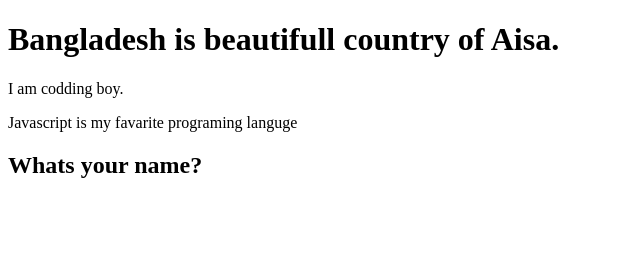
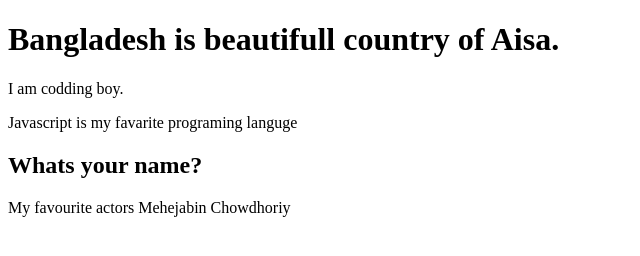
Before and after one commit to ShakilBepari/secend-website-test, a plain HTML site: page index.html in a window 1280 px wide. Shown: the whole page, without its empty margins (0-640 px from the left). Drawn offline with Linux system fonts and the light colour scheme.

Commit message:
manual commit

```diff
--- a/index.html
+++ b/index.html
@@ -11,5 +11,6 @@
     <p>I am codding boy.</p>
     <p>Javascript is my favarite programing languge</p>
     <h2>Whats your name?</h2>
+    <p>My favourite actors Mehejabin Chowdhoriy</p>
 </body>
 </html>
```
